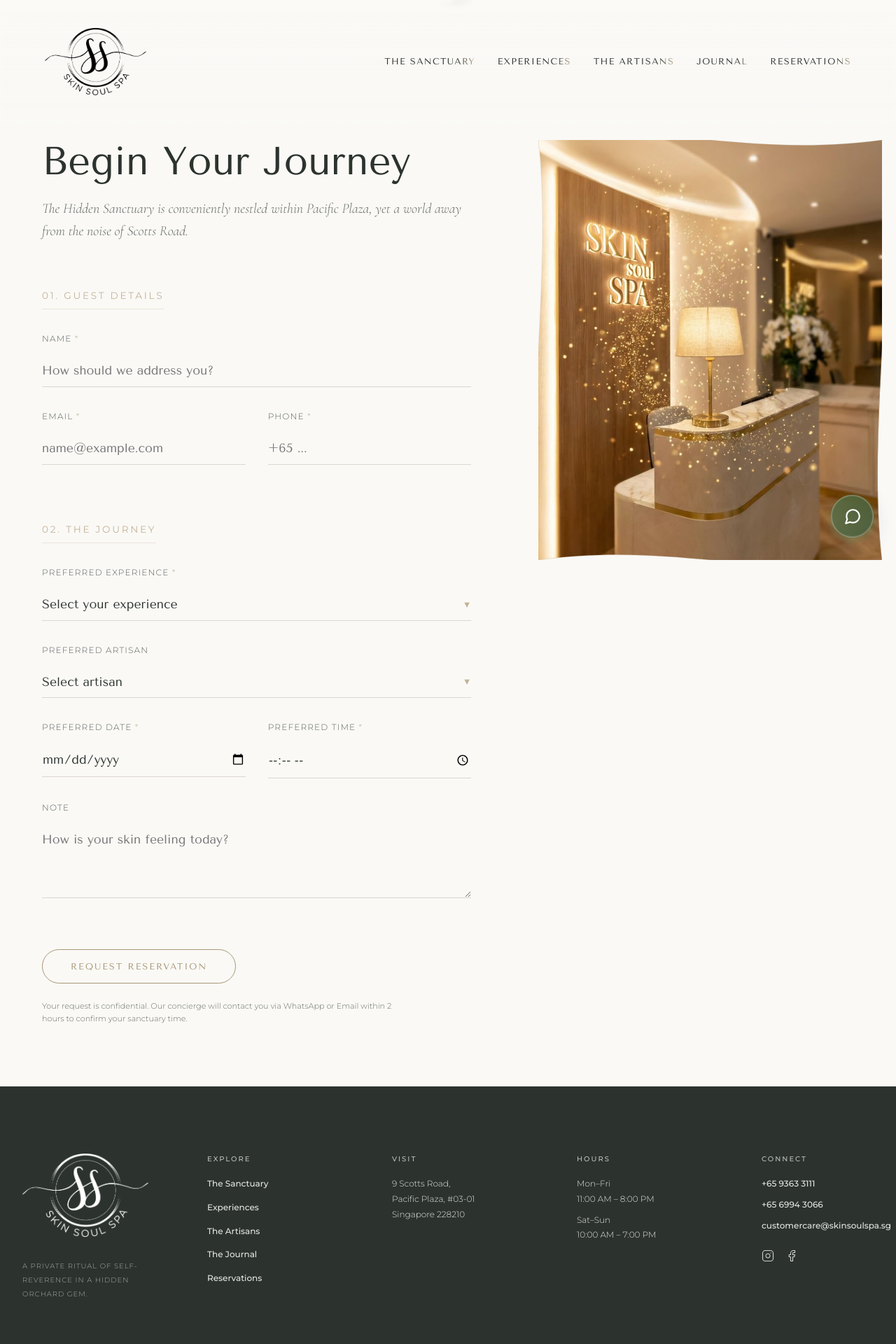
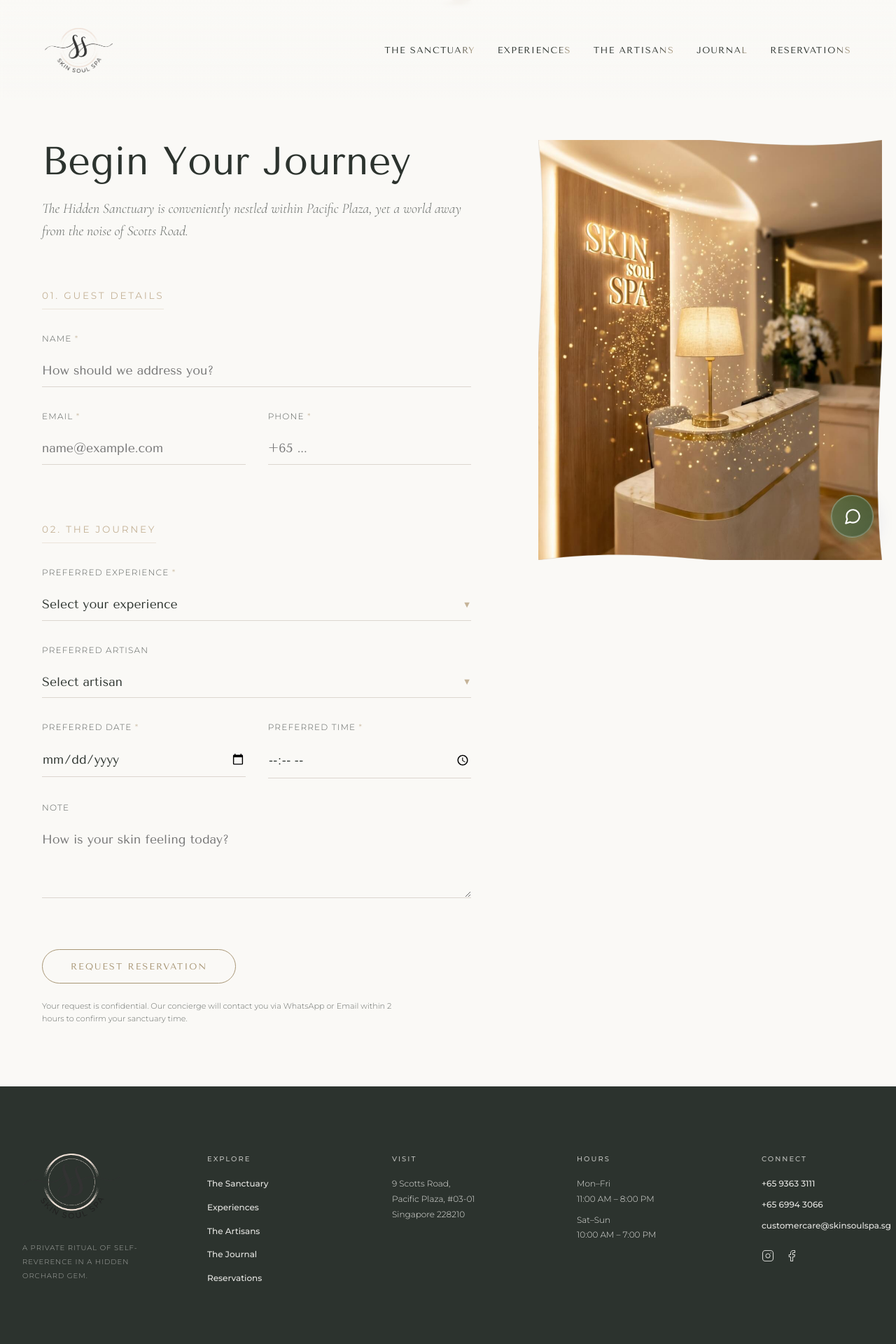
Before and after one commit to SkinSoulSpa/online, a React (Vite) app: page /reservations in a window 1280 px wide. Shown: the top 1920 px of the page at 70% size. Built offline with nearby package versions, Linux system fonts and the light colour scheme; the HTML template or start-up script is replaced by a standard one.

Commit message:
Update logo size in Preloader, Header, and Footer

```diff
--- a/src/components/Footer.jsx
+++ b/src/components/Footer.jsx
@@ -1,6 +1,6 @@
 import React, { useState } from 'react';
 import { Link } from 'react-router-dom';
-import logo from '../assets/skinsoulspa_3.png';
+import logo from '../assets/skinsoulspa_logo.png';
 
 const FooterLink = ({ href, children }) => {
   const [isHovered, setIsHovered] = useState(false);
@@ -110,7 +110,7 @@
             src={logo}
             alt="Skin Soul Spa"
             style={{
-              width: '180px',
+              width: '140px',
               height: 'auto',
               marginBottom: '0.5rem'
             }}
--- a/src/components/Navigation.jsx
+++ b/src/components/Navigation.jsx
@@ -2,7 +2,7 @@
 import gsap from 'gsap';
 import { useAudio } from '../context/AudioContext';
 import { Link, useNavigate } from 'react-router-dom';
-import logo from '../assets/skinsoulspa_2.png';
+import logo from '../assets/skinsoulspa_logo.png';
 
 const Navigation = () => {
   const navRef = useRef(null);
@@ -106,7 +106,7 @@
             src={logo}
             alt="Skin Soul Spa"
             style={{
-              height: '6rem',
+              height: '4rem',
               width: 'auto',
               objectFit: 'contain'
             }}
--- a/src/components/Preloader.jsx
+++ b/src/components/Preloader.jsx
@@ -1,6 +1,6 @@
 import React, { useEffect, useState, useRef } from 'react';
 import gsap from 'gsap';
-import logo from '../assets/skinsoulspa_2.png';
+import logo from '../assets/skinsoulspa_logo.png';
 
 // Configuration: Switch 'variant' to 'pulse', 'ripple', or 'mist'
 const VARIANT = 'organic';
@@ -324,7 +324,7 @@
           outline: 'none',
           border: 'none',
           opacity: 0, // Start hidden to prevent FOUC/FOUT
-          width: '200px',
+          width: '150px',
           height: 'auto'
         }}
       />
```
Also changed, not shown: src/assets/skinsoulspa_logo.png (added).
